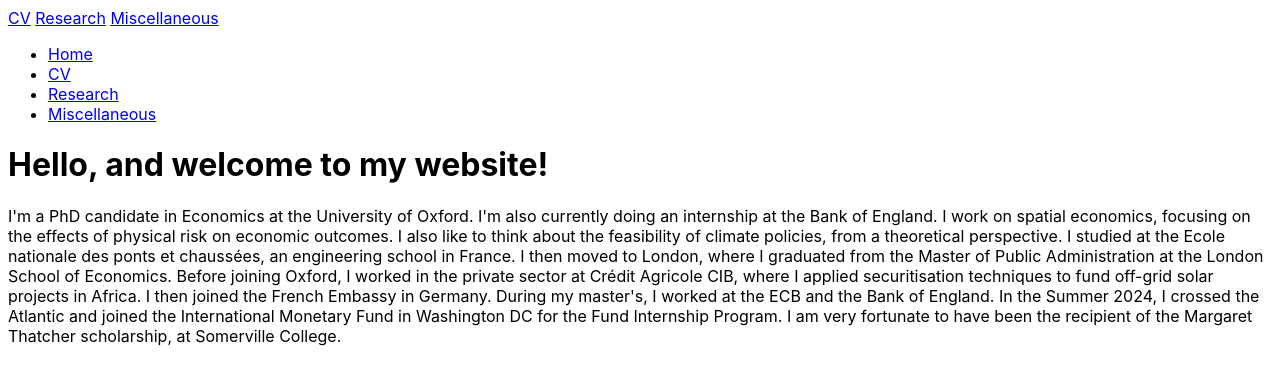
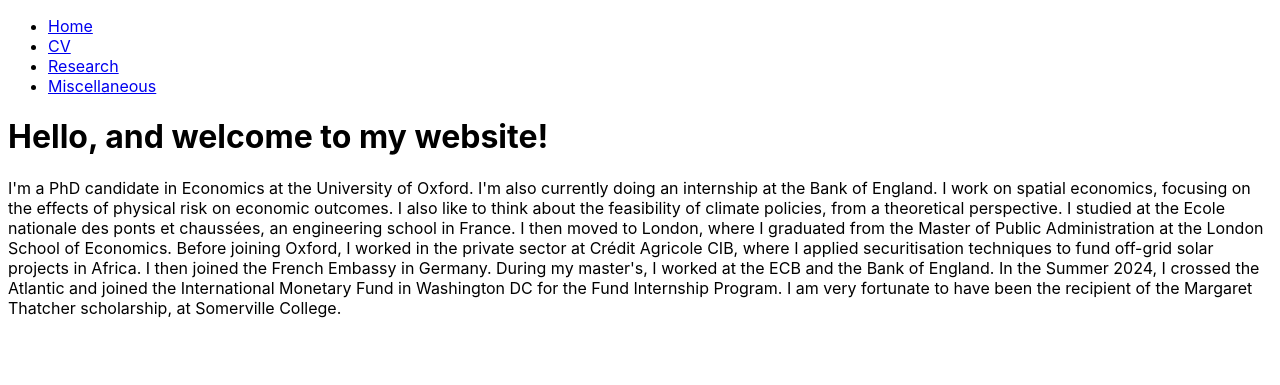
Before and after one commit to JulietteCx/juliettecx.github.io, a Jekyll site: the page built from index.html, in a window 1280 px wide. Shown: the top 385 px of the page. Built offline with Jekyll 4.4.1, drawn with Linux system fonts in a browser that asks for light colours.

Commit message:
Update default.html

```diff
--- a/_layouts/default.html
+++ b/_layouts/default.html
@@ -7,12 +7,6 @@
 </head>
 <body>
     <!-- Top Panel -->
-   <div class="top-panel">
-     {% for link in site.top_panel_links %}
-       <a href="{{ link.url }}">{{ link.name }}</a>
-     {% endfor %}
-   </div>
-  <!-- Header -->
 <header>
   <nav>
     <ul>
```
Lines whose indentation alone changed are shown as unchanged.
